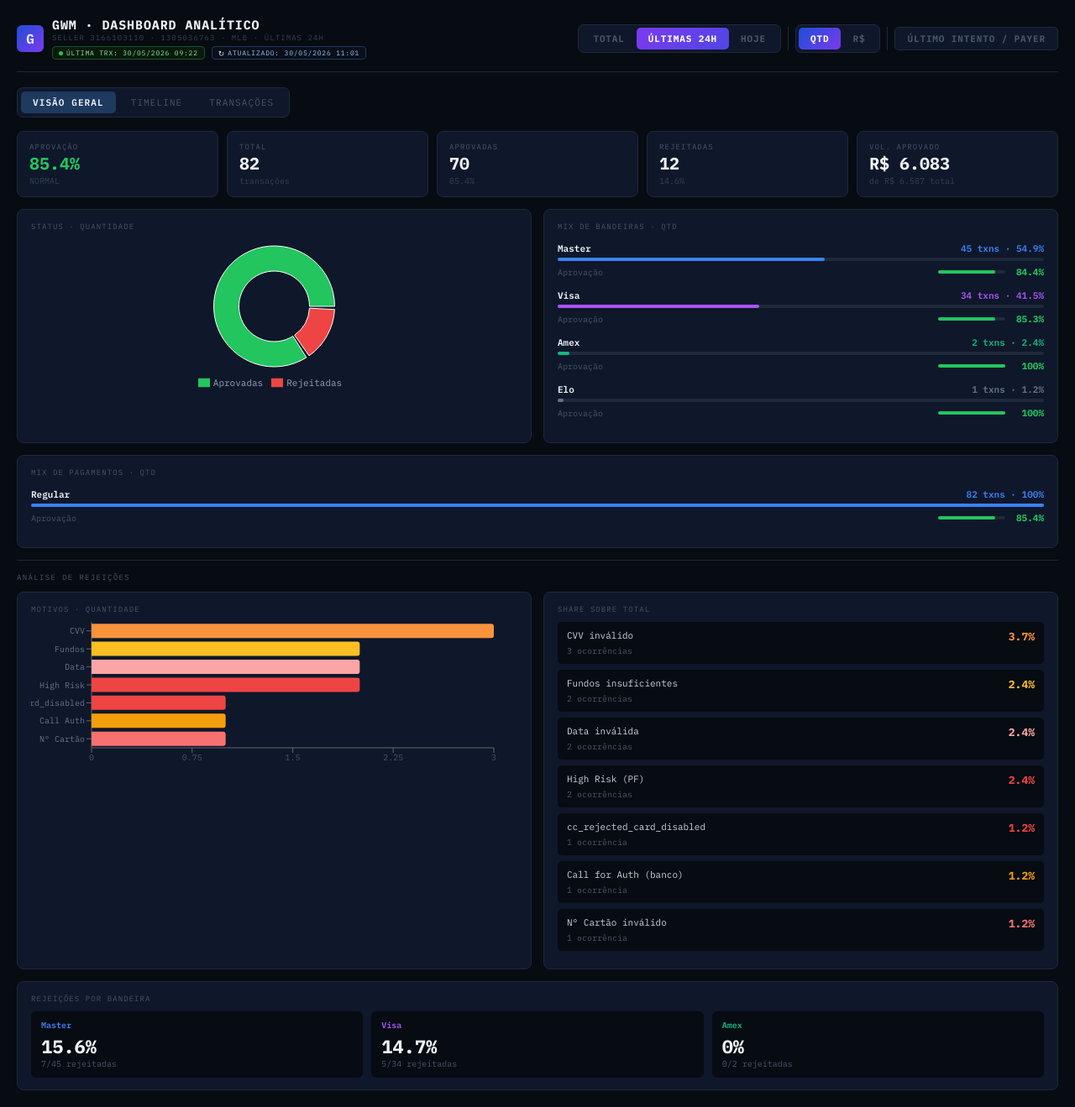
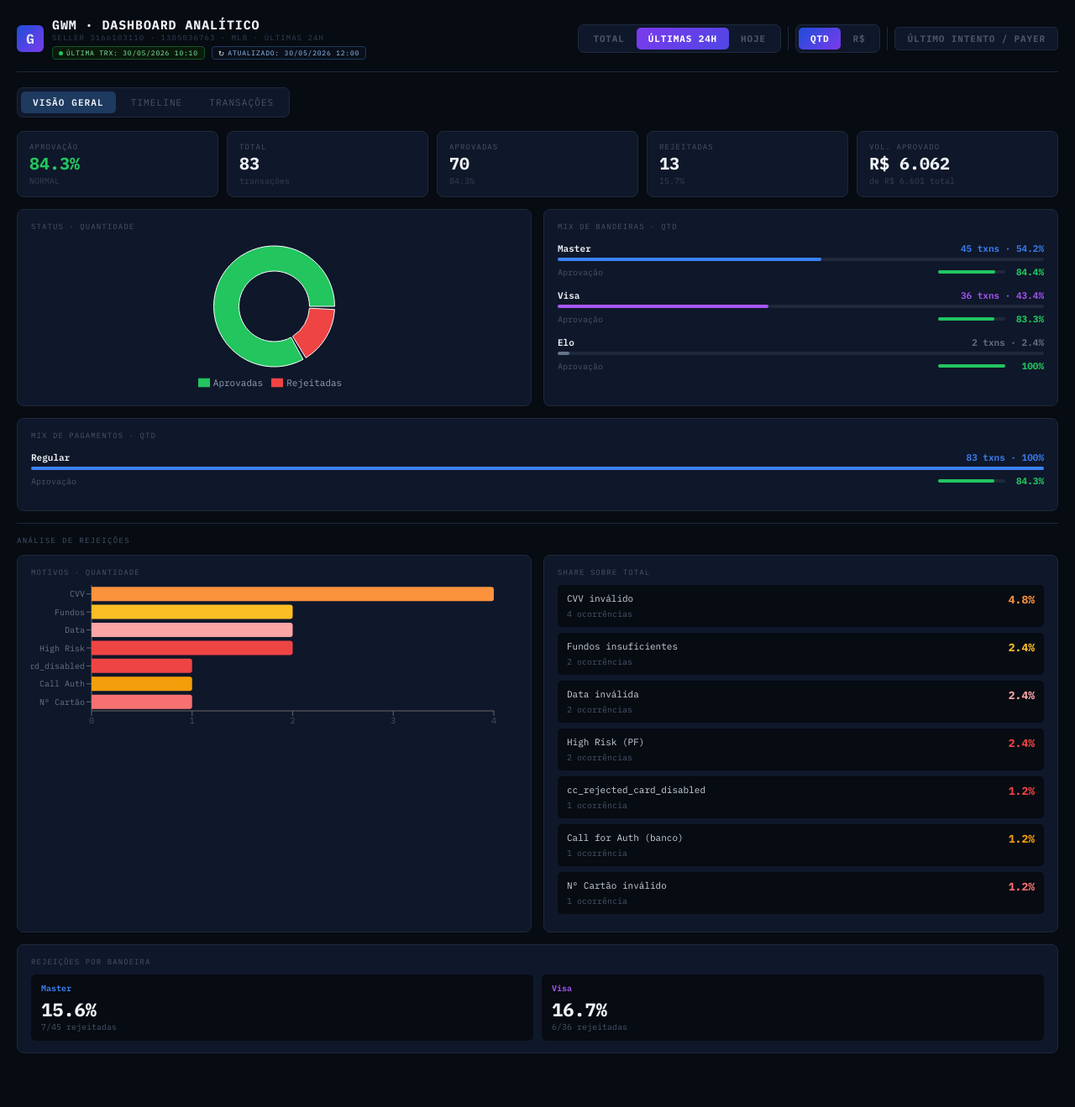
Before and after one commit to lucasmartinelli-code/gwm-dashboard, a React (Create React App) app: page / in a window 1280 px wide. Shown: the whole page at 84% size. After the commit the page ends 1275 px from the top, so only its background shows below. Built offline with nearby package versions, Linux system fonts and the light colour scheme.

Commit message:
data: auto-update NRT 2026-05-30 12:00

```diff
--- a/src/GWMDashboard.jsx
+++ b/src/GWMDashboard.jsx
@@ -2,6 +2,13 @@ import { useState, useMemo } from "react";
 import { BarChart, Bar, XAxis, YAxis, Tooltip, ResponsiveContainer, Cell, PieChart, Pie, Legend, ComposedChart, Line } from "recharts";
 
 const RAW = [
+  { id:"161679228028", payerId:"1747461923", collectorId:"3166103110", date:"30/05/2026 10:10", status:"approved", detail:"accredited", amount:56, method:"visa", op:"regular_payment" },
+  { id:"161681366696", payerId:"1799533563", collectorId:"3166103110", date:"30/05/2026 10:10", status:"approved", detail:"accredited", amount:350, method:"master", op:"regular_payment" },
+  { id:"160886988059", payerId:"1747461923", collectorId:"3166103110", date:"30/05/2026 10:07", status:"approved", detail:"accredited", amount:350, method:"visa", op:"regular_payment" },
+  { id:"160887844489", payerId:"1629859068", collectorId:"3166103110", date:"30/05/2026 09:54", status:"approved", detail:"accredited", amount:35, method:"elo", op:"regular_payment" },
+  { id:"160887706311", payerId:"1629859068", collectorId:"3166103110", date:"30/05/2026 09:50", status:"rejected", detail:"cc_rejected_bad_filled_security_code", amount:35, method:"visa", op:"regular_payment" },
+  { id:"160884779699", payerId:"1598575435", collectorId:"3166103110", date:"30/05/2026 09:46", status:"approved", detail:"accredited", amount:35, method:"visa", op:"regular_payment" },
+  { id:"160885654631", payerId:"1532421679", collectorId:"3166103110", date:"30/05/2026 09:41", status:"approved", detail:"accredited", amount:35, method:"master", op:"regular_payment" },
   { id:"161673923270", payerId:"1642610937", collectorId:"3166103110", date:"30/05/2026 09:22", status:"approved", detail:"accredited", amount:35, method:"visa", op:"regular_payment" },
   { id:"160878823727", payerId:"1872835050", collectorId:"3166103110", date:"30/05/2026 08:59", status:"approved", detail:"accredited", amount:35, method:"visa", op:"regular_payment" },
   { id:"161669075366", payerId:"1586499980", collectorId:"3166103110", date:"30/05/2026 08:45", status:"approved", detail:"accredited", amount:35, method:"master", op:"regular_payment" },
@@ -214,7 +221,7 @@ const RAW = [
 ];
 
 const COLLECTOR_ID = "3166103110";
-const LAST_UPDATED = "30/05/2026 11:01";
+const LAST_UPDATED = "30/05/2026 12:00";
 const LAST_TRX     = RAW.length > 0 ? RAW[0].date : "-";
 const METHOD_COLORS = { master:"#3b82f6", visa:"#a855f7", amex:"#10b981" };
 const STATUS_COLORS = { approved:"#22c55e", rejected:"#ef4444", refunded:"#f59e0b" };
```
